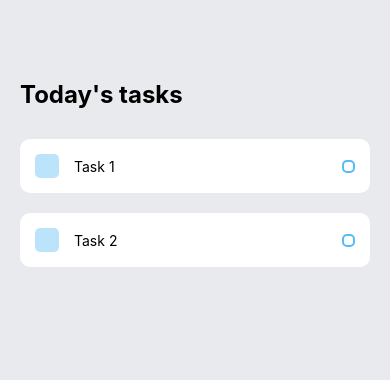
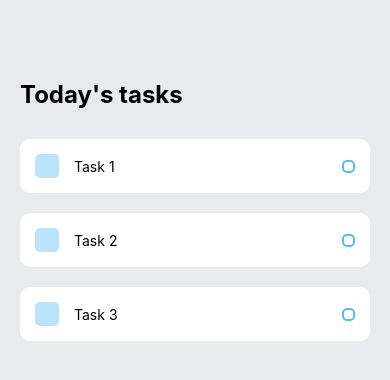
Before and after one commit to EdwinBayingana/TodoApp-react-native, a React Native app: screen / in a window 390 px wide. Shown: the top 380 px of the page. Built offline with nearby package versions, Linux system fonts and the light colour scheme.

Commit message:
initial commit

```diff
--- a/App.js
+++ b/App.js
@@ -12,6 +12,7 @@ export default function App() {
           {/* Tasks will be displayed down here */}
           <Task text={'Task 1'} />
           <Task text={'Task 2'} />
+          <Task text={'Task 3'} />
         </View>
       </View>
     </View>
```
